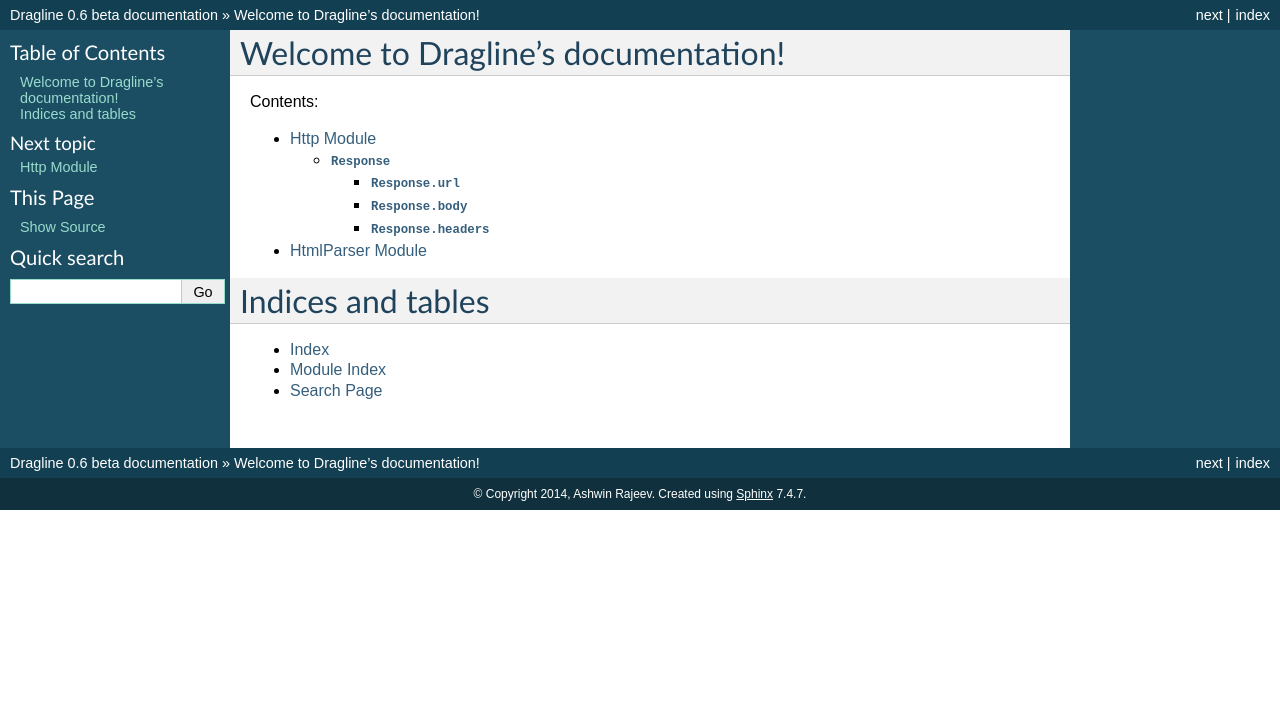
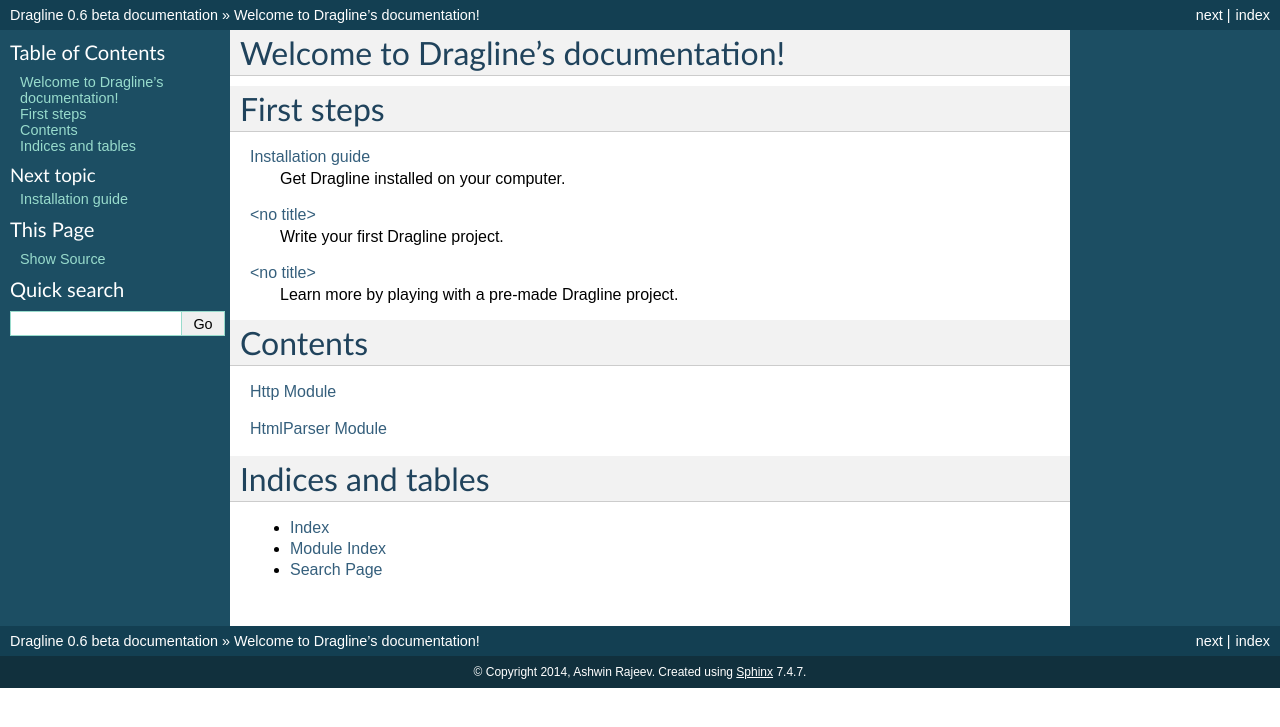
Before and after one commit to narenaryan/dragline, a Sphinx documentation site: the page built from doc/index.rst, in a window 1280 px wide. Shown: the top 727 px of the page. Built offline with Sphinx 7.4.7, drawn with Linux system fonts in a browser that asks for light colours.

Commit message:
docs for installation

```diff
--- a/doc/index.rst
+++ b/doc/index.rst
@@ -6,12 +6,36 @@
 Welcome to Dragline's documentation!
 ====================================
 
-Contents:
+First steps
+===========
+.. toctree::
+   :hidden:
+
+   install
+   tutorial
+   examples
+
+:doc:`install`
+    Get Dragline installed on your computer.
+
+:doc:`tutorial`
+    Write your first Dragline project.
+
+:doc:`examples`
+    Learn more by playing with a pre-made Dragline project.
+
+Contents
+===========
 
 .. toctree::
-   http
-   parser
+    :hidden:
 
+    http
+    parser
+
+:doc:`http`
+
+:doc:`parser`
 
 
 Indices and tables
```
Also changed, not shown: doc/install.rst (added, +26 -0 lines), doc/examples.rst (added), doc/tutorial.rst (added).
